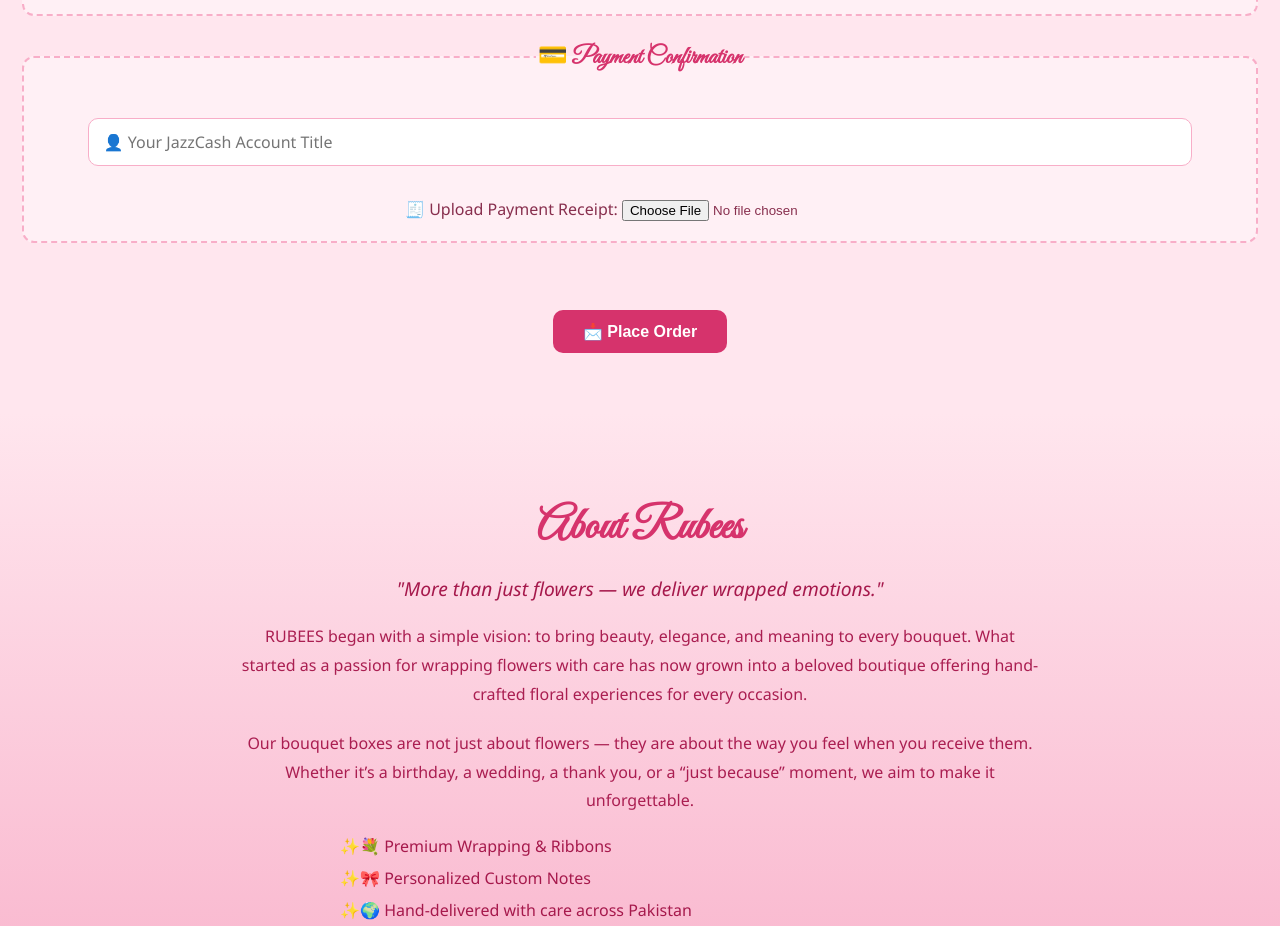
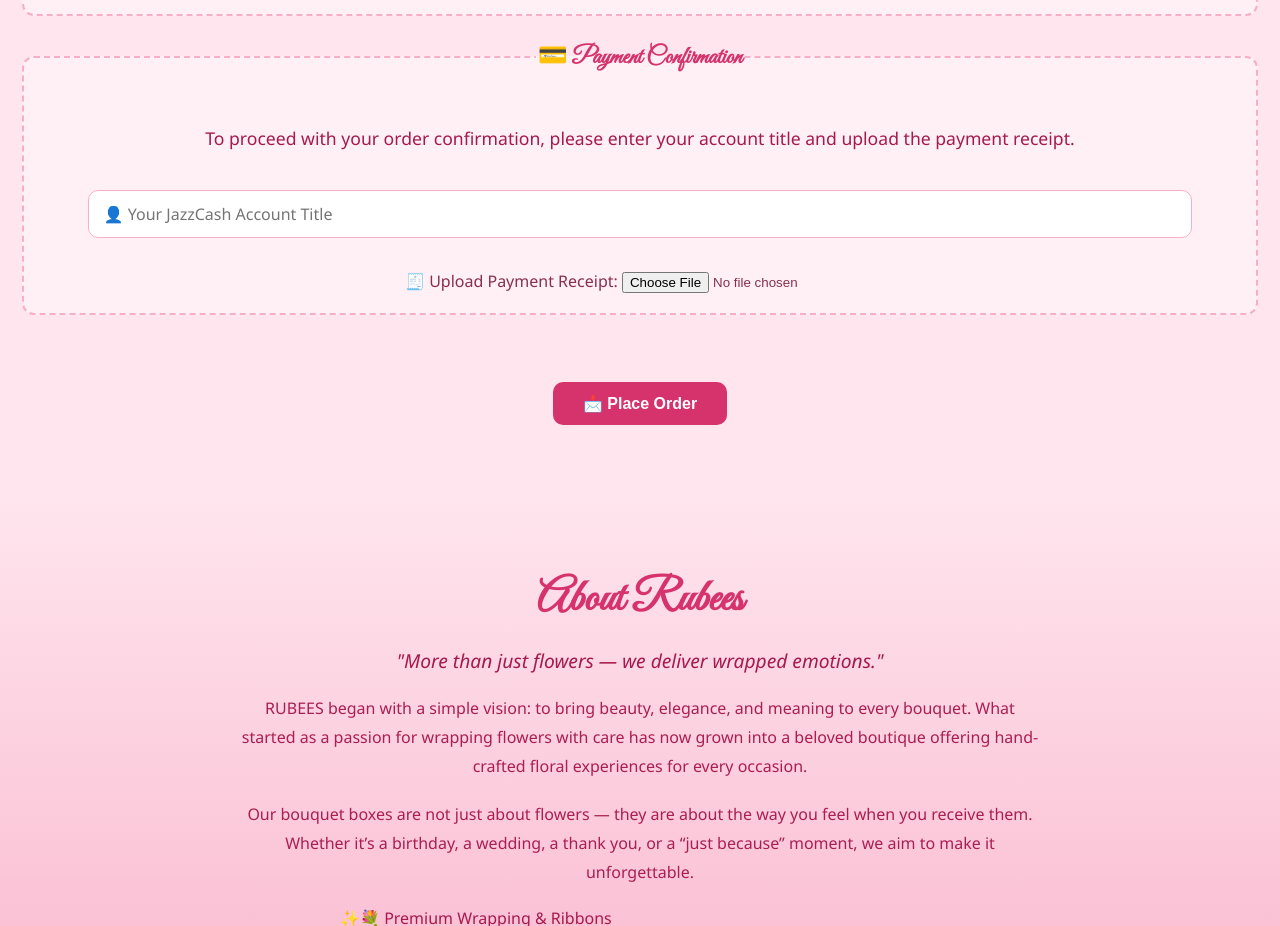
Before and after one commit to rubeeess/rubees, a plain HTML site: page index.html in a window 1280 px wide. Shown: the part 5480-6406 px from the top of the page. Drawn offline with Linux system fonts and the light colour scheme.

Commit message:
Add files via upload

```diff
--- a/index.html
+++ b/index.html
@@ -278,6 +278,7 @@
     <!-- Confirmation -->
     <fieldset>
       <legend>💳 Payment Confirmation</legend>
+      <p>To proceed with your order confirmation, please enter your account title and upload the payment receipt.</p>
       <input type="text" name="Payer Account Title" placeholder="👤 Your JazzCash Account Title" required pattern="[A-Za-z ]{3,}" title="Only alphabets and spaces allowed (min 3 characters)" />
       <br><br>
       <label>🧾 Upload Payment Receipt:
```
